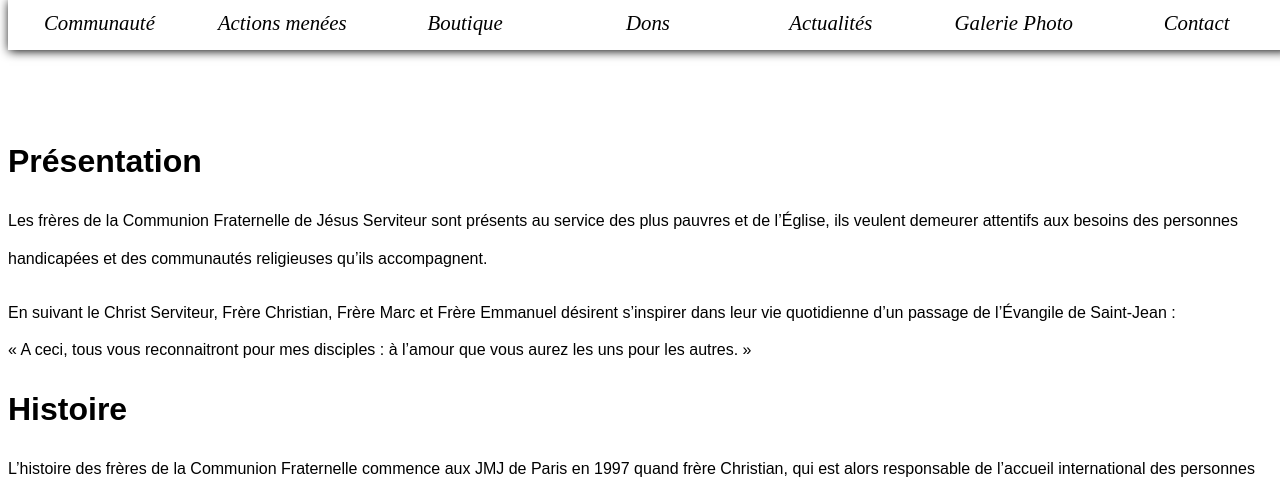
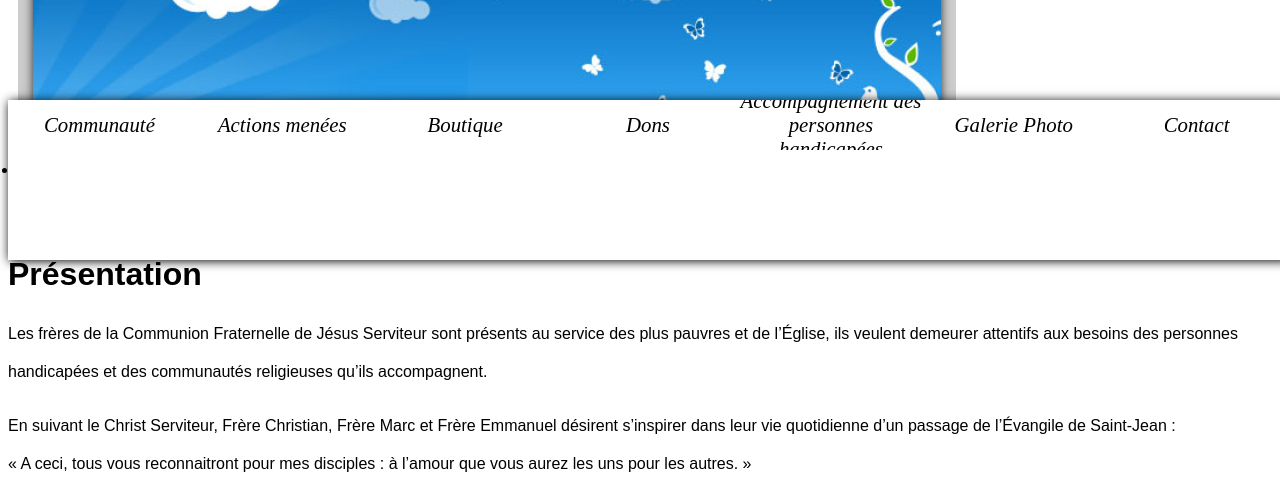
Before and after one commit to miszczuk-cell/projet, a PHP site: page /index.php in a window 1280 px wide. Shown: the top 499 px of the page. Run offline with PHP 8.4, Linux system fonts and the light colour scheme.

Commit message:
Modification de l'architecture du siteen fonction des informations données par le client

```diff
--- a/actualites.php
+++ b/accompagnement.php
@@ -2,8 +2,9 @@
 <html>
   <head>
     <meta charset="utf-8">
+    <link rel= "shortcut icon" type="image/x-icon" href= "images/logoTest.ico" />
     <link rel="stylesheet" href="include/style.css">
-    <title>Actualité</title>
+    <title>Accompagnement des personnes handicapées</title>
   </head>
   <body>
     <?php include 'include/menu.html'?>
--- a/actions.php
+++ b/actions.php
@@ -2,6 +2,7 @@
 <html>
   <head>
     <meta charset="utf-8">
+    <link rel= "shortcut icon" type="image/x-icon" href= "images/logoTest.ico" />
     <link rel="stylesheet" href="include/style.css">
     <title>Action</title>
   </head>
--- a/boutique.php
+++ b/boutique.php
@@ -2,6 +2,7 @@
 <html>
   <head>
     <meta charset="utf-8">
+    <link rel= "shortcut icon" type="image/x-icon" href= "images/logoTest.ico" />
     <link rel="stylesheet" href="include/style.css">
     <title>Boutique</title>
   </head>
--- a/contact.php
+++ b/contact.php
@@ -2,6 +2,7 @@
 <html>
   <head>
     <meta charset="utf-8">
+  	<link rel= "shortcut icon" type="image/x-icon" href= "images/logoTest.ico" />
     <link rel="stylesheet" href="include/style.css">
     <title>Contact</title>
   </head>
--- a/dons.php
+++ b/dons.php
@@ -2,6 +2,7 @@
 <html>
   <head>
     <meta charset="utf-8">
+    <link rel= "shortcut icon" type="image/x-icon" href= "images/logoTest.ico" />
     <link rel="stylesheet" href="include/style.css">
     <title>Dons</title>
   </head>
--- a/galerie.php
+++ b/galerie.php
@@ -2,6 +2,7 @@
 <html>
   <head>
     <meta charset="utf-8">
+    <link rel= "shortcut icon" type="image/x-icon" href= "images/logoTest.ico" />
     <link rel="stylesheet" href="include/style.css">
     <title>Galerie</title>
   </head>
--- a/include/menu.html
+++ b/include/menu.html
@@ -1,10 +1,16 @@
+<div class="Banniere">
+	<ul>
+		<li><img src="images/Banniere.png" alt="Banniere" /></li>
+	</ul>
+</div>
+
 <div class="menuPC">
 	<ul>
 		<li><a href="index.php"><div class="item-menu">Communauté</div></a><div class="sous-ligne"></div></li>
 		<li><a href="actions.php"><div class="item-menu">Actions menées</div></a><div class="sous-ligne"></div></li>
    		<li><a href="boutique.php"><div class="item-menu">Boutique</div></a><div class="sous-ligne"></div></li>
     		<li><a href="dons.php"><div class="item-menu">Dons</div></a><div class="sous-ligne"></div></li>
-      <li><a href="actualites.php"><div class="item-menu">Actualités</div></a><div class="sous-ligne"></div></li>
+    		<li><a href="accompagnement.php"><div class="item-menu">Accompagnement des personnes handicapées</div></a><div class="sous-ligne"></div></li>
     		<li><a href="galerie.php"><div class="item-menu">Galerie Photo</div></a><div class="sous-ligne"></div></li>
 		<li><a href="contact.php"><div class="item-menu">Contact</div></a><div class="sous-ligne"></div></li>
 	</ul>
@@ -28,6 +34,4 @@
 			</div>
 			<h1>Les Frères de Jésus-Serviteur</h1>
 		</div>
-
-
 	</div>
--- a/include/style.css
+++ b/include/style.css
@@ -3,6 +3,11 @@
   .menuPC
   {
     display: none;
+  }
+
+  .Banniere
+  {
+    display: flex;
   }
 
   .menuMobile
@@ -14,6 +19,11 @@
 @media(min-width:1002px)
 {
   .menuPC
+  {
+    display: flex;
+  }
+
+  .Banniere
   {
     display: flex;
   }
@@ -41,6 +51,14 @@ li
   margin: 0;
 }
 
+.Banniere
+{
+  position: absolute;
+  top: 0px;
+  margin-right: 10px;
+  margin-left: 10px;
+}
+
 .menuPC a
 {
   text-decoration: none;
@@ -52,8 +70,10 @@ li
 {
   font: italic 1.3em "Fira Sans", serif;
   position: fixed;
-  top: 0px;
+  top: 100px;
+  bottom: 500px;
   width: 100%;
+  height: 20%;
   background-color: white;
   justify-content: space-around;
   margin-left: auto;
@@ -89,7 +109,7 @@ li
   left: 0;
   position: relative;
   width: 100%;
-  height: 90%;
+  height: 100%;
   transition-duration: 0.5s;
   border-top-left-radius: 0px;
   border-top-right-radius: 0px;
@@ -102,23 +122,26 @@ li
   background-color: #a6dafe;
   border-top-left-radius: 12px;
   border-top-right-radius: 12px;
-  border-bottom-left-radius: 0px;
-  border-bottom-right-radius: 0px;
+  border-bottom-left-radius: 10px;
+  border-bottom-right-radius: 10px;
 }
 
 .menuPC ul .sous-ligne
 {
+  display: flex;
   top: 0px;
   left: 0px;
   width: 0%;
-  height: 10%;
+  height: 20%;
   background-color: #87cbfa;
   transition-duration: 0.5s;
   margin-left: auto;
   margin-right: auto;
+  margin-top: auto;
+  margin-bottom: auto;
 }
 
-.julien
+/*.julien
 {
   display: grid;
   grid-template-columns: 1fr 5fr;
@@ -132,6 +155,7 @@ li
   margin-right: auto;
   box-shadow: 1px 1px 10px;
 }
+*/
 
 .menuMobile
 {
--- a/index.php
+++ b/index.php
@@ -2,12 +2,13 @@
 <html lang="fr">
 	<head>
 		<meta name="viewport" content="width=device-width">
-		<title>Les Frères de Jésus-Serviteur</title>
+		<link rel= "shortcut icon" type="image/x-icon" href= "images/logoTest.ico" />
+		<title>Communauté de Jésus-Serviteur</title>
 		<meta charset="utf-8" />
 		<link rel="stylesheet" href="include/style.css">
 	</head>
 
-	<body></br></br></br>
+	<body></br></br></br></br></br></br>
 		<div class="textePrésentation">
 		<h1>Présentation</h1>
 			<p>
```
Also changed, not shown: images/Banniere.png (added), images/logoTest.ico (added), images/logoTest.jpg (added), 1 other file. Lines whose indentation alone changed are shown as unchanged.
